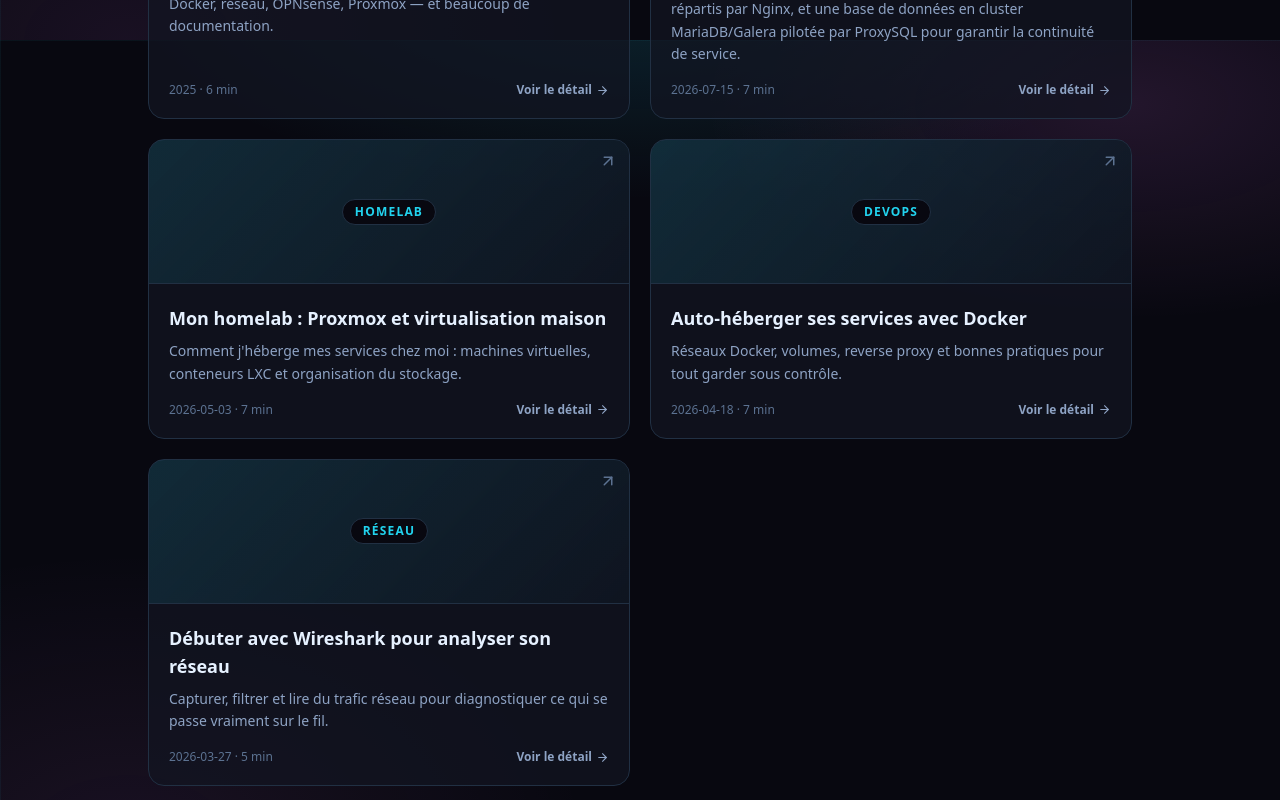
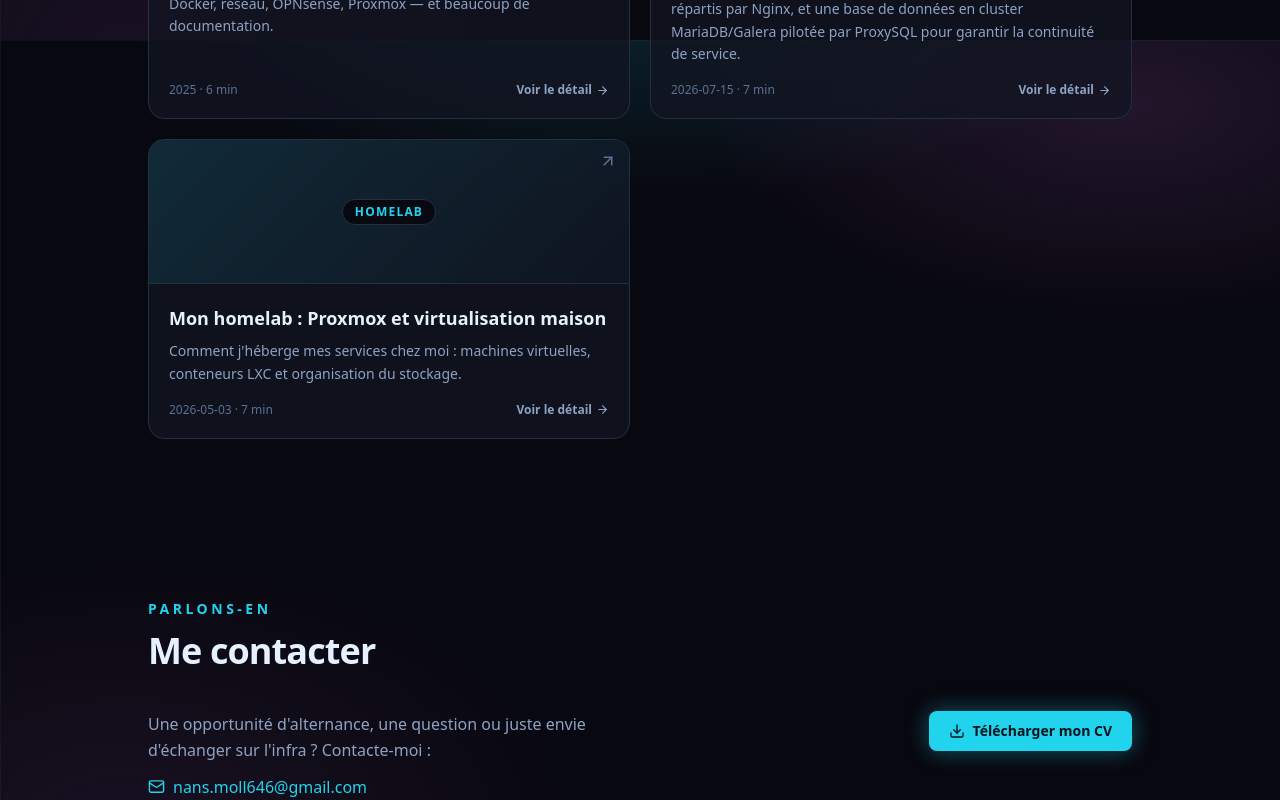
Before and after one commit to nans-moll/portfolio, a React (Vite) app in the folder portfolio-github/: page / in a window 1280 px wide. Shown: the part 7960-8760 px from the top of the page. Built offline with nearby package versions, Linux system fonts and the light colour scheme.

Commit message:
c bon
Removed sections related to Docker self-hosting and Wireshark analysis, while adding new content on high availability and personal learning experiences.

```diff
--- a/portfolio-github/src/data/content.js
+++ b/portfolio-github/src/data/content.js
@@ -629,6 +629,16 @@ FROM stats_mysql_connection_pool;`,
         type: "p",
         text: "Avec cette architecture, la panne d'un seul serveur web ou d'un seul nœud de base de données n'interrompt plus le service : Nginx redistribue le trafic HTTP restant, et Galera continue de répondre avec les nœuds encore disponibles, ProxySQL absorbant la répartition des requêtes SQL. C'est loin d'être une architecture « enterprise-grade » complète (pas de vraie détection de panne côté Nginx par exemple), mais ça couvre déjà l'essentiel de ce qu'on attend d'une infrastructure tolérante aux pannes à cette échelle.",
       },
+      { type: "h", text: "Ce que ça m'apporte" },
+      {
+        type: "p",
+        text: "Ce projet m'a fait comprendre la haute disponibilité de façon concrète : comment éviter tout point de défaillance unique, aussi bien côté web (répartition par Nginx) que côté base de données (cluster Galera + ProxySQL). J'y ai renforcé mes bases réseau, ma maîtrise de Nginx et de MariaDB, et appris à raisonner en termes de tolérance aux pannes — des compétences directement utiles pour mon objectif d'alternance en infra & cloud.",
+      },
+      { type: "h", text: "Ressenti" },
+      {
+        type: "p",
+        text: "C'est un projet exigeant mais très formateur : faire tenir ensemble load balancing, réplication synchrone et répartition des requêtes SQL demande de la rigueur et pas mal de tests. Voir l'architecture continuer à répondre alors qu'on coupe volontairement un nœud est vraiment satisfaisant. Je reste conscient que ce n'est pas encore une archi « enterprise-grade » complète, mais elle couvre déjà l'essentiel et m'a donné une vision claire de ce qu'implique réellement la haute disponibilité.",
+      },
     ],
   },
   {
@@ -672,34 +682,4 @@ FROM stats_mysql_connection_pool;`,
       },
     ],
   },
-  {
-    title: "Auto-héberger ses services avec Docker",
-    excerpt:
-      "Réseaux Docker, volumes, reverse proxy et bonnes pratiques pour tout garder sous contrôle.",
-    date: "2026-04-18",
-    read: "7 min",
-    tag: "DevOps",
-    stack: ["Docker", "Linux", "Reverse proxy"],
-    repo: "",
-    how: [
-      "L'idée : passer d'installations manuelles à des services conteneurisés, reproductibles et faciles à maintenir.",
-      "Je m'appuie sur les réseaux et volumes Docker pour isoler et persister les données, avec un reverse proxy en frontal pour router les domaines.",
-      "Résultat : une stack que je peux versionner, sauvegarder et redéployer en quelques commandes.",
-    ],
-  },
-  {
-    title: "Débuter avec Wireshark pour analyser son réseau",
-    excerpt:
-      "Capturer, filtrer et lire du trafic réseau pour diagnostiquer ce qui se passe vraiment sur le fil.",
-    date: "2026-03-27",
-    read: "5 min",
-    tag: "Réseau",
-    stack: ["Wireshark", "TCP/IP"],
-    repo: "",
-    how: [
-      "Comprendre un problème réseau commence souvent par regarder les paquets eux-mêmes.",
-      "Je montre comment capturer le trafic, appliquer des filtres pertinents et suivre une conversation TCP de bout en bout.",
-      "L'objectif : savoir isoler rapidement la source d'une latence ou d'une coupure.",
-    ],
-  },
 ];
```
